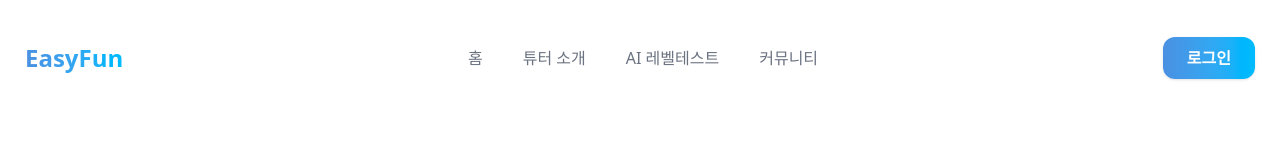
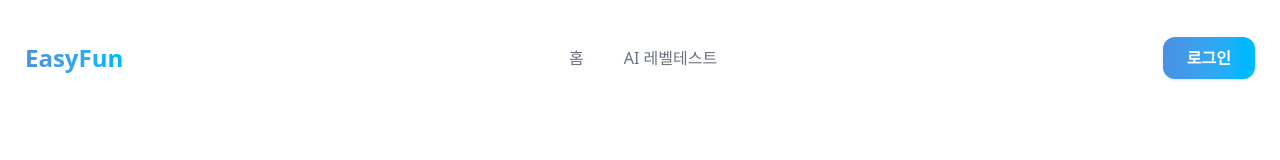
Before and after one commit to mini-company-dev/tutor-proto, a Next.js app: page / in a window 1280 px wide. Shown: the top 160 px of the page. Built offline with nearby package versions, Linux system fonts and the light colour scheme.

Commit message:
Feat: UI

```diff
--- a/app/styles/header.tsx
+++ b/app/styles/header.tsx
@@ -23,9 +23,9 @@ export default function Header() {
 
   const navItems = [
     { label: "홈", href: "/" },
-    { label: "튜터 소개", href: "/tutors" },
+    // { label: "튜터 소개", href: "/tutors" },
     { label: "AI 레벨테스트", href: "/level-test" },
-    { label: "커뮤니티", href: "/community" },
+    // { label: "커뮤니티", href: "/community" },
   ];
 
   return (
```
